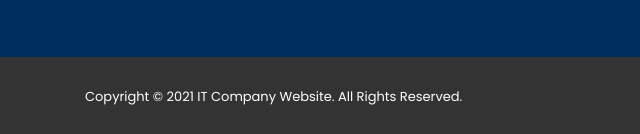
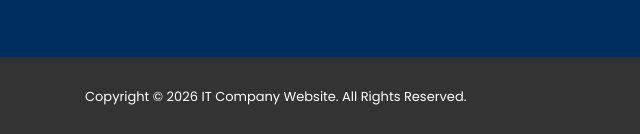
Before and after one commit to Govind29334/IT_Company_website, a plain HTML site: page index.html in a window 1280 px wide. Shown: the part 6709-6843 px from the top of the page, 0-640 px from the left. Drawn offline with nearby package versions, Linux system fonts and the light colour scheme.

Commit message:
Update index.html

```diff
--- a/index.html
+++ b/index.html
@@ -478,7 +478,7 @@
       <div class="container">
           <div class="row align-items-center">
               <div class="col-md-6 copyright" style="color: #fff; font-size: 1.3rem;">
-                  Copyright &copy; 2021 IT Company Website. All Rights Reserved.
+                  Copyright &copy; 2026 IT Company Website. All Rights Reserved.
               </div>
           </div>
       </div>
```
